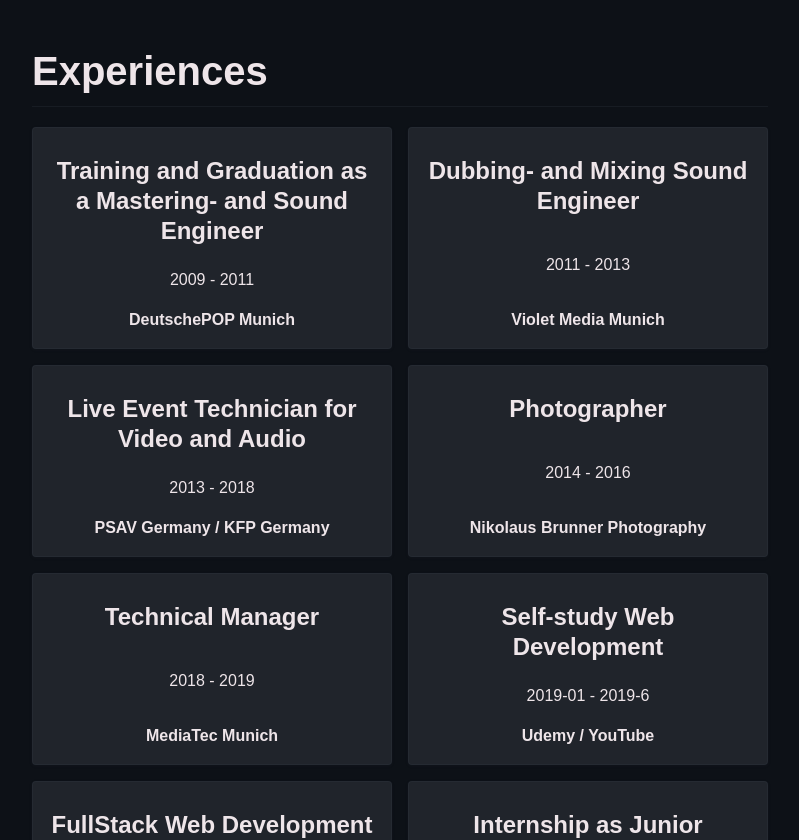
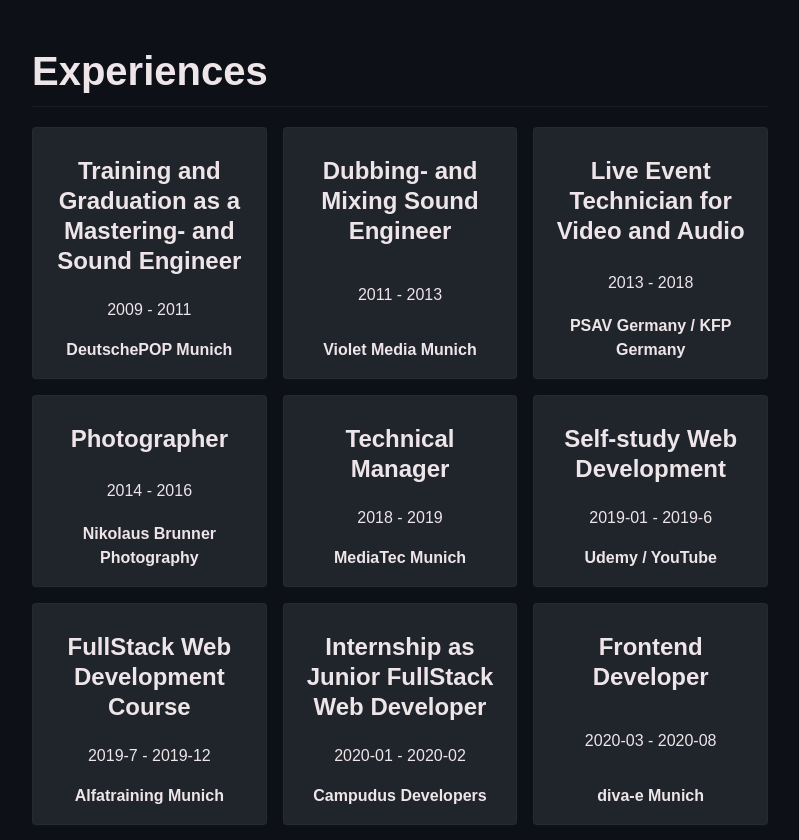
Before and after one commit to nikbrunner/nibru.dev, a Next.js app: page /components in a window 1280 px wide. Shown: the part 1680-2520 px from the top of the page, without its empty margins (240-1039 px from the left). Built offline with nearby package versions, Linux system fonts and the light colour scheme.

Commit message:
Made props for Grid more direct

```diff
--- a/components/Grid.tsx
+++ b/components/Grid.tsx
@@ -6,7 +6,8 @@ import { Space } from '../types/Spaces';
 import { cn } from '../lib/cn';
 
 interface Props extends GenericProps {
-  cols: React.CSSProperties['gridTemplateColumns'];
+  cols: number | 'auto-fit';
+  colMinWidth?: string;
   rows?: React.CSSProperties['gridTemplateRows'];
   gap?: Space | '0';
   placeItems?: React.CSSProperties['placeItems'];
@@ -15,7 +16,8 @@ interface Props extends GenericProps {
 const Grid = ({
   classNames,
   children,
-  cols = 'repeat(1, 1fr)',
+  cols = 'auto-fit',
+  colMinWidth = '250px',
   rows = 'auto',
   gap = '0',
   placeItems = 'stretch stretch'
@@ -26,16 +28,16 @@ const Grid = ({
 
   const style: React.CSSProperties = {
     display: 'grid',
-    gridTemplateColumns: cols,
+    gridTemplateColumns: `repeat(${cols}, minmax(${colMinWidth}, 1fr))`,
     gridTemplateRows: rows,
     placeItems
   };
 
-  const spaceMod = `space-${gap}`;
+  const gapMod = `space-${gap}`;
 
   return (
     <div
-      className={cn('Grid', classNames, { [spaceMod]: gap })}
+      className={cn('Grid', classNames, { [gapMod]: gap })}
       style={style}
     >
       {children}
--- a/pages/components.tsx
+++ b/pages/components.tsx
@@ -87,7 +87,7 @@ const Components = () => (
       </Row>
 
       <Row cols={'fourCols'} classNames={['Components__skills-container']}>
-        <Grid cols='repeat(auto-fit, minmax(250px, 1fr))' gap={Space.m}>
+        <Grid cols='auto-fit' gap={Space.m}>
           {skills.map(({ title, level, lib, icon }: SkillType) => (
             <Skill
               key={title}
@@ -110,7 +110,7 @@ const Components = () => (
         cols={'fourCols'}
         classNames={['Components__experiences-container']}
       >
-        <Grid cols='repeat(auto-fit, minmax(250px, 1fr))' gap={Space.m}>
+        <Grid cols={3} colMinWidth={'100px'} gap={Space.m}>
           {experiences.map(
             (
               { title, dateRange, company, details }: ExperienceType,
```
